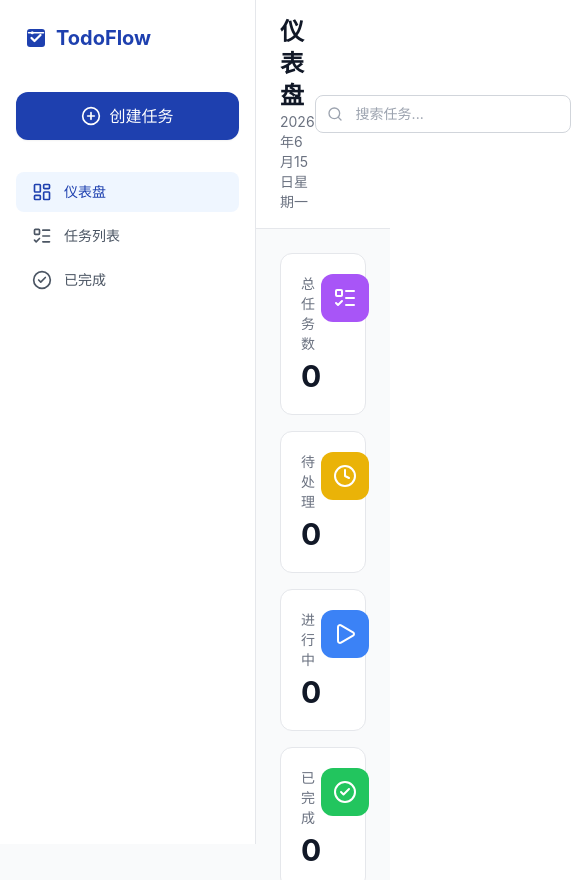
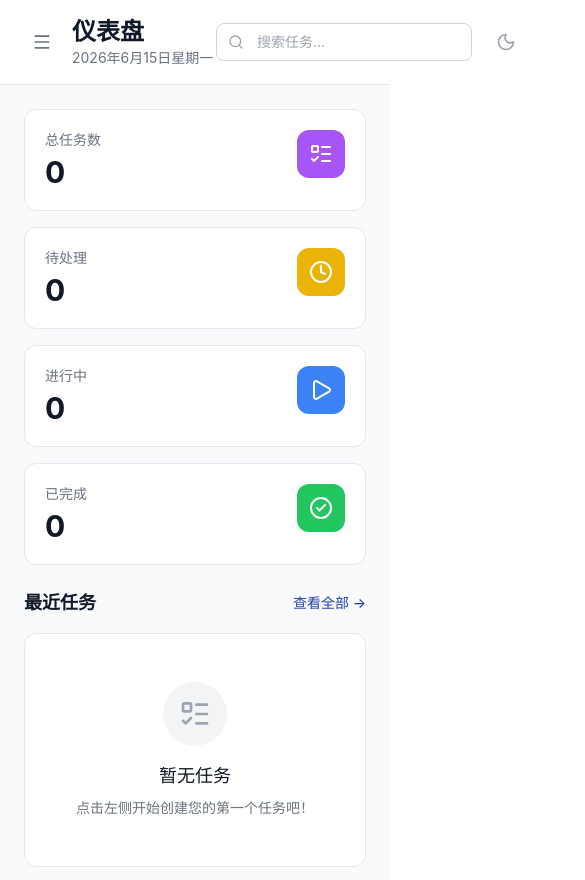
Before and after one commit to chen-1368/TodoFlow, a React (Vite) app: page / in a window 390 px wide. Shown: the top 880 px of the page, 585 px wide, since content can reach past the window. Built offline with nearby package versions, Linux system fonts and the light colour scheme.

Commit message:
修复左侧菜单栏显示问题

```diff
--- a/src/components/layout/Header.tsx
+++ b/src/components/layout/Header.tsx
@@ -1,4 +1,4 @@
-import { Search, Moon, Sun } from "lucide-react";
+import { Search, Moon, Sun, Menu } from "lucide-react";
 import { useState } from "react";
 import { useNavigate, useLocation } from "react-router-dom";
 import { useTaskStore } from "../../store/tasks";
@@ -6,9 +6,11 @@ import { useTaskStore } from "../../store/tasks";
 interface HeaderProps {
   title: string;
   onSearch: (query: string) => void;
+  onToggleSidebar: () => void;
+  isMobile: boolean;
 }
 
-export function Header({ title, onSearch }: HeaderProps) {
+export function Header({ title, onSearch, onToggleSidebar, isMobile }: HeaderProps) {
   const [searchValue, setSearchValue] = useState("");
   const navigate = useNavigate();
   const location = useLocation();
@@ -29,16 +31,27 @@ export function Header({ title, onSearch }: HeaderProps) {
   return (
     <header className="bg-white dark:bg-gray-800 border-b border-gray-200 dark:border-gray-700 px-6 py-4 transition-colors duration-200">
       <div className="flex items-center justify-between">
-        <div>
-          <h1 className="text-2xl font-bold text-gray-900 dark:text-white">{title}</h1>
-          <p className="text-sm text-gray-500 dark:text-gray-400">
+        <div className="flex items-center gap-3">
+          {isMobile && (
+            <button
+            onClick={onToggleSidebar}
+            className="p-2 rounded-lg text-gray-500 hover:text-gray-700 hover:bg-gray-100 dark:text-gray-400 dark:hover:text-gray-200 dark:hover:bg-gray-700 transition-colors"
+            aria-label={"展开侧边栏"}
+          >
+            <Menu className="w-5 h-5" />
+          </button>
+          )}
+          <div className="w-36">
+            <h1 className="text-2xl font-bold text-gray-900 dark:text-white">{title}</h1>
+            <p className="text-sm text-gray-500 dark:text-gray-400">
             {new Date().toLocaleDateString("zh-CN", {
               year: "numeric",
               month: "long",
               day: "numeric",
               weekday: "long",
             })}
-          </p>
+            </p>
+          </div>
         </div>
 
         <div className="flex items-center gap-4">
--- a/src/components/layout/Layout.tsx
+++ b/src/components/layout/Layout.tsx
@@ -1,7 +1,9 @@
-import { useEffect, type ReactNode } from "react";
+import { useEffect, useState, useCallback, type ReactNode } from "react";
 import { Sidebar } from "./Sidebar";
 import { Header } from "./Header";
 import { useTaskStore } from "../../store/tasks";
+
+const MOBILE_BREAKPOINT = 900;
 
 interface LayoutProps {
   children: ReactNode;
@@ -17,7 +19,30 @@ export function Layout({
   onSearch,
 }: LayoutProps) {
   const isDarkMode = useTaskStore((state) => state.isDarkMode);
+  const [sidebarOpen, setSidebarOpen] = useState(
+    () => window.innerWidth >= MOBILE_BREAKPOINT
+  );
+  const [isMobile, setIsMobile] = useState(
+    () => window.innerWidth < MOBILE_BREAKPOINT
+  );
 
+  // 监听窗口尺寸变化
+  useEffect(() => {
+    const handleResize = () => {
+      const mobile = window.innerWidth < MOBILE_BREAKPOINT;
+      setIsMobile(mobile);
+      if (!mobile) {
+        setSidebarOpen(true);
+      } else {
+        setSidebarOpen(false);
+      }
+    };
+
+    window.addEventListener("resize", handleResize);
+    return () => window.removeEventListener("resize", handleResize);
+  }, []);
+
+  // 暗黑模式同步
   useEffect(() => {
     const root = document.documentElement;
     if (isDarkMode) {
@@ -27,12 +52,52 @@ export function Layout({
     }
   }, [isDarkMode]);
 
+  // 移动端打开侧栏时锁定 body 滚动
+  useEffect(() => {
+    if (isMobile && sidebarOpen) {
+      document.body.style.overflow = "hidden";
+    } else {
+      document.body.style.overflow = "";
+    }
+    return () => {
+      document.body.style.overflow = "";
+    };
+  }, [isMobile, sidebarOpen]);
+
+  const toggleSidebar = useCallback(() => {
+    setSidebarOpen((prev) => !prev);
+  }, []);
+
+  const closeSidebar = useCallback(() => {
+    setSidebarOpen(false);
+  }, []);
+
   return (
     <div className="min-h-screen bg-gray-50 dark:bg-gray-900 transition-colors duration-200">
-      <Sidebar onCreateTask={onCreateTask} />
-      <div className="ml-64">
+      <Sidebar
+        isOpen={sidebarOpen}
+        isMobile={isMobile}
+        onClose={closeSidebar}
+        onCreateTask={onCreateTask}
+      />
+
+      {/* 移动端遮罩层 */}
+      {isMobile && sidebarOpen && (
+        <div
+          className="fixed inset-0 z-30 bg-black/50 backdrop-blur-sm transition-opacity"
+          onClick={closeSidebar}
+        />
+      )}
+
+      {/* 主内容区域：桌面端有左边距，移动端无边距 */}
+      <div className={`${isMobile ? "ml-0" : "ml-64"} transition-[margin] duration-300`}>
         <div className="sticky top-0 z-10 bg-gray-50/80 dark:bg-gray-900/80 backdrop-blur-sm">
-          <Header title={title} onSearch={onSearch} />
+          <Header
+            title={title}
+            onSearch={onSearch}
+            onToggleSidebar={toggleSidebar}
+            isMobile={isMobile}
+          />
         </div>
         <main className="p-6">{children}</main>
       </div>
--- a/src/components/layout/Sidebar.tsx
+++ b/src/components/layout/Sidebar.tsx
@@ -3,42 +3,70 @@ import {
   ListTodo,
   PlusCircle,
   CheckCircle2,
+  X,
 } from "lucide-react";
 import { NavLink } from "react-router-dom";
 
 interface SidebarProps {
+  isOpen: boolean;
+  isMobile: boolean;
+  onClose: () => void;
   onCreateTask: () => void;
 }
 
-export function Sidebar({ onCreateTask }: SidebarProps) {
+export function Sidebar({ isOpen, isMobile, onClose, onCreateTask }: SidebarProps) {
   const navItems = [
     { icon: LayoutDashboard, label: "仪表盘", path: "/" },
     { icon: ListTodo, label: "任务列表", path: "/tasks" },
     { icon: CheckCircle2, label: "已完成", path: "/completed" },
   ];
 
+  const handleCreateTask = () => {
+    onCreateTask();
+    if (isMobile) onClose();
+  };
+
   return (
-    <aside className="w-64 bg-white dark:bg-gray-800 border-r border-gray-200 dark:border-gray-700 flex flex-col h-screen fixed left-0 top-0 transition-colors duration-200">
-      <div className="p-6">
+    <aside
+      className={`
+        w-64 bg-white dark:bg-gray-800 border-r border-gray-200 dark:border-gray-700
+        flex flex-col h-screen fixed left-0 top-0 z-40
+        transition-transform duration-300 ease-in-out
+        ${isMobile ? (isOpen ? "translate-x-0" : "-translate-x-full") : "translate-x-0"}
+      `}
+    >
+      {/* 顶部标题栏 */}
+      <div className="p-6 flex items-center justify-between">
         <h1 className="text-xl font-bold text-primary-600 dark:text-primary-400 flex items-center gap-2">
           <img src="/logo.svg" alt="Logo" className="w-6 h-6" />
           TodoFlow
         </h1>
+        {isMobile && (
+          <button
+            onClick={onClose}
+            className="p-1.5 rounded-lg text-gray-400 hover:text-gray-600 hover:bg-gray-100 dark:hover:text-gray-300 dark:hover:bg-gray-700 transition-colors"
+          >
+            <X className="w-5 h-5" />
+          </button>
+        )}
       </div>
 
+      {/* 创建任务按钮 */}
       <button
-        onClick={onCreateTask}
+        onClick={handleCreateTask}
         className="m-4 px-4 py-3 bg-primary-600 text-white rounded-xl font-medium flex items-center justify-center gap-2 hover:bg-primary-700 transition-colors shadow-sm hover:shadow-md"
       >
         <PlusCircle className="w-5 h-5" />
         创建任务
       </button>
 
+      {/* 导航链接 */}
       <nav className="flex-1 p-4 space-y-1">
         {navItems.map((item) => (
           <NavLink
             key={item.path}
             to={item.path}
+            onClick={isMobile ? onClose : undefined}
             className={({ isActive }) =>
               `flex items-center gap-3 px-4 py-2.5 rounded-lg text-sm font-medium transition-all duration-200 ${
                 isActive
```
